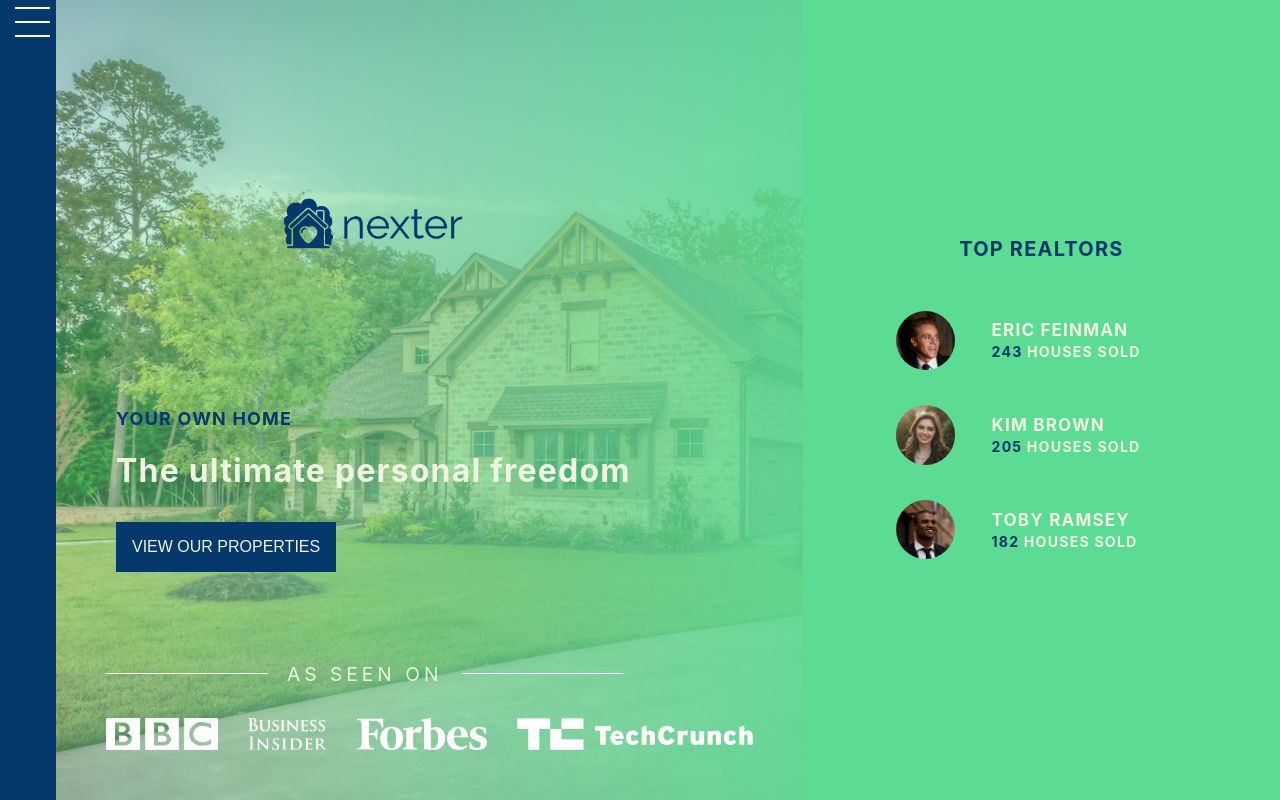
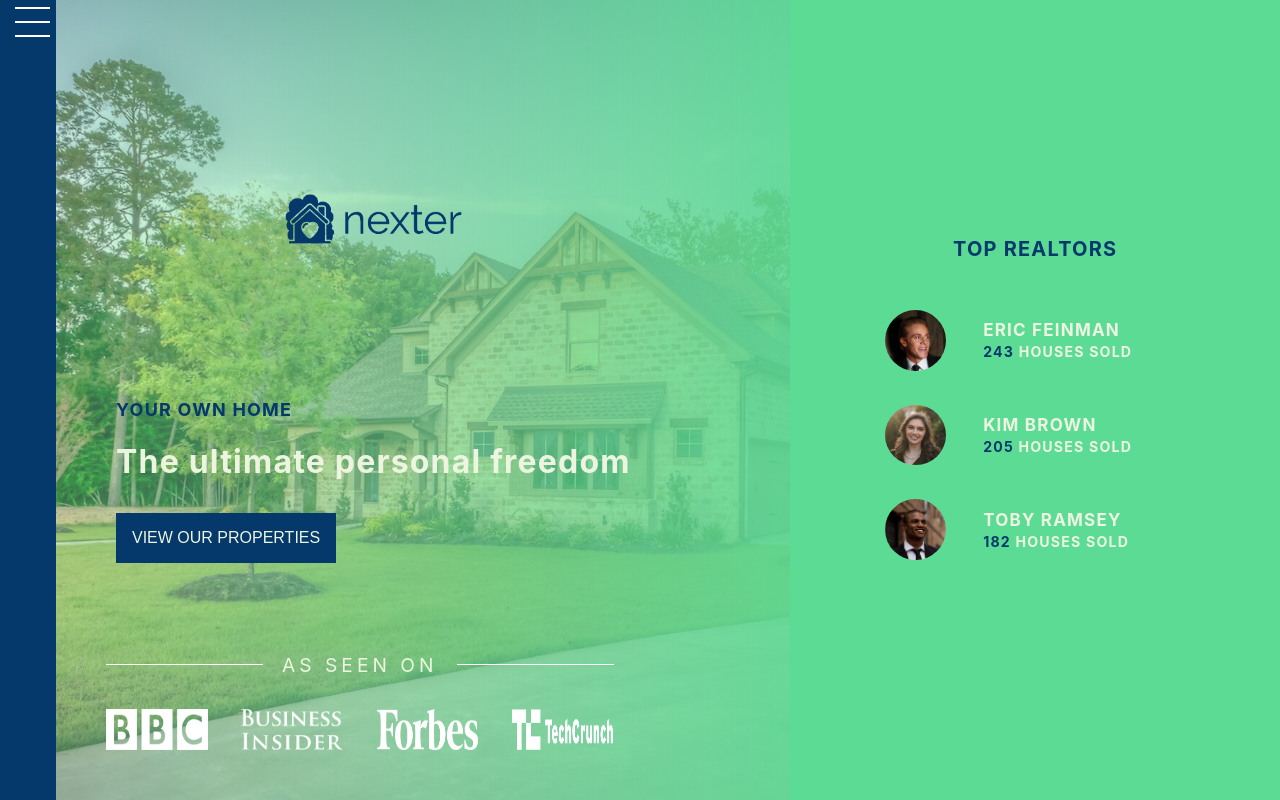
Before and after one commit to rishabh-bhurli/nexter-site.github.io, a plain HTML site: page index.html in a window 1280 px wide. Shown: the top 800 px of the page. Drawn offline with Linux system fonts and the light colour scheme.

Commit message:
final-commit

```diff
--- a/style.css
+++ b/style.css
@@ -146,14 +146,13 @@ body {
 
 .lower-logo-bottom {
   display: grid;
-  grid-template-columns: 1fr 1fr;
+  grid-template-columns: 1fr 1fr 1fr 1fr;
   grid-gap: 3em;
-  height: 2rem;
 }
 
 .lower-logo-bottom img {
-  width: auto;
-  height: 100%;
+  width: 100%;
+  height: auto;
 }
 
 .side-panel {
@@ -561,6 +560,11 @@ s .copyright-text {
     width: 30%;
   }
 
+  .lower-logo-bottom img {
+    width: 20%;
+    height: auto;
+  }
+
   .lower-logos {
     justify-content: center;
     /* margin-left: 5em; */
```
